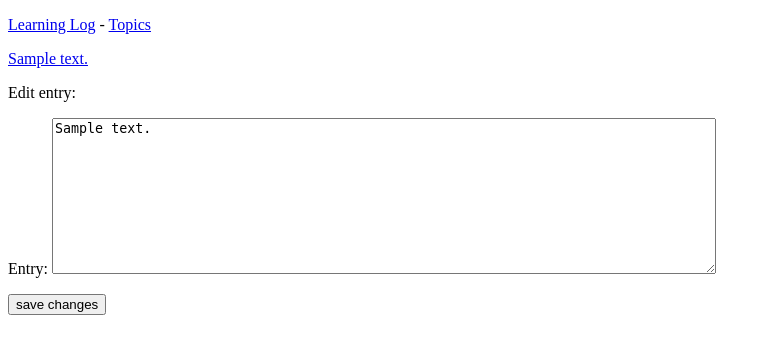
After one commit to NuclearWinter/project_topics, a Django app: page /edit_entry/1/ in a window 1280 px wide. The commit adds this page. Shown: the top 354 px of the page, without its empty margins (0-771 px from the left). Run offline with Django 4.2, Linux system fonts and the light colour scheme; tables that the repository leaves empty hold one stand-in row (values such as "Sample post").

Commit message:
edit entry

```diff
--- a/learning_logs/forms.py
+++ b/learning_logs/forms.py
@@ -13,4 +13,4 @@ class EntryForm(forms.ModelForm):
         model = Entry
         fields = ['text']
         labels = {'text': 'Entry:'}
-        widgets = {'text': forms.Textarea(attrs={'cols':80})}
+        widgets = {'text': forms.Textarea(attrs={'cols': 80})}
--- /dev/null
+++ b/learning_logs/templates/learning_logs/edit_entry.html
@@ -0,0 +1,14 @@
+
+{% extends "learning_logs/base.html" %}
+
+{% block content %}
+<p><a href="{% url 'learning_logs:topic' topic.id %}">{{ topic }}</a></p>
+
+<p>Edit entry:</p>
+<form action="{% url 'learning_logs:edit_entry' entry.id %}" method='post'>
+    {% csrf_token %}
+    {{ form.as_p }}
+    <button name="submit">save changes</button>
+</form>
+
+{% endblock content %}
--- a/learning_logs/templates/learning_logs/topic.html
+++ b/learning_logs/templates/learning_logs/topic.html
@@ -11,6 +11,9 @@
             <li>
                 <p>{{ entry.data_added|date:"M d, Y H:i" }}</p>
                 <p>{{ entry.text|linebreaks }}</p>
+                <p>
+                    <a href="{% url 'learning_logs:edit_entry' entry.id %}">Edit entry</a>
+                </p>
             </li>
         {% empty %}
             <li>There are no entries for this topic yet</li>
--- a/learning_logs/urls.py
+++ b/learning_logs/urls.py
@@ -15,4 +15,6 @@ urlpatterns = [
     path('new_topic/', views.new_topic, name='new_topic'),
     # Страница для добавления записи
     path('new_entry/<int:topic_id>/', views.new_entry, name='new_entry'),
+    # Страница для редактирования записи
+    path('edit_entry/<int:entry_id>/', views.edit_entry, name='edit_entry'),
 ]
--- a/learning_logs/views.py
+++ b/learning_logs/views.py
@@ -1,6 +1,6 @@
 
 from django.shortcuts import render, redirect
-from .models import Topic
+from .models import Topic, Entry
 from .forms import TopicForm, EntryForm
 
 
@@ -40,6 +40,7 @@ def new_topic(request):
     context = {'form': form}
     return render(request, 'learning_logs/new_topic.html', context)
 
+
 def new_entry(request, topic_id):
     """"Добавляет новую запись по конкретной теме"""
     topic = Topic.objects.get(id=topic_id)
@@ -58,3 +59,26 @@ def new_entry(request, topic_id):
     # Вывести пустую или недействительную форму
     context = {'topic': topic, 'form': form}
     return render(request, 'learning_logs/new_entry.html', context)
+
+
+def edit_entry(request, entry_id):
+    """"Редактирует существующую запись"""
+    entry = Entry.objects.get(id=entry_id)
+    topic = entry.topic
+
+    if request.method != 'POST':
+        # Исходный запрос, форма заполняется данными текущей записи
+        form = EntryForm(instance=entry)
+    else:
+        # Отправлен POST запрос, обработать данные
+        form = EntryForm(instance=entry, data=request.POST)
+        if form.is_valid():
+            form.save()
+            return redirect('learning_logs:topic', topic.id)
+
+    context = {
+        'entry': entry,
+        'topic': topic,
+        'form': form,
+    }
+    return render(request, 'learning_logs/edit_entry.html', context)
```
